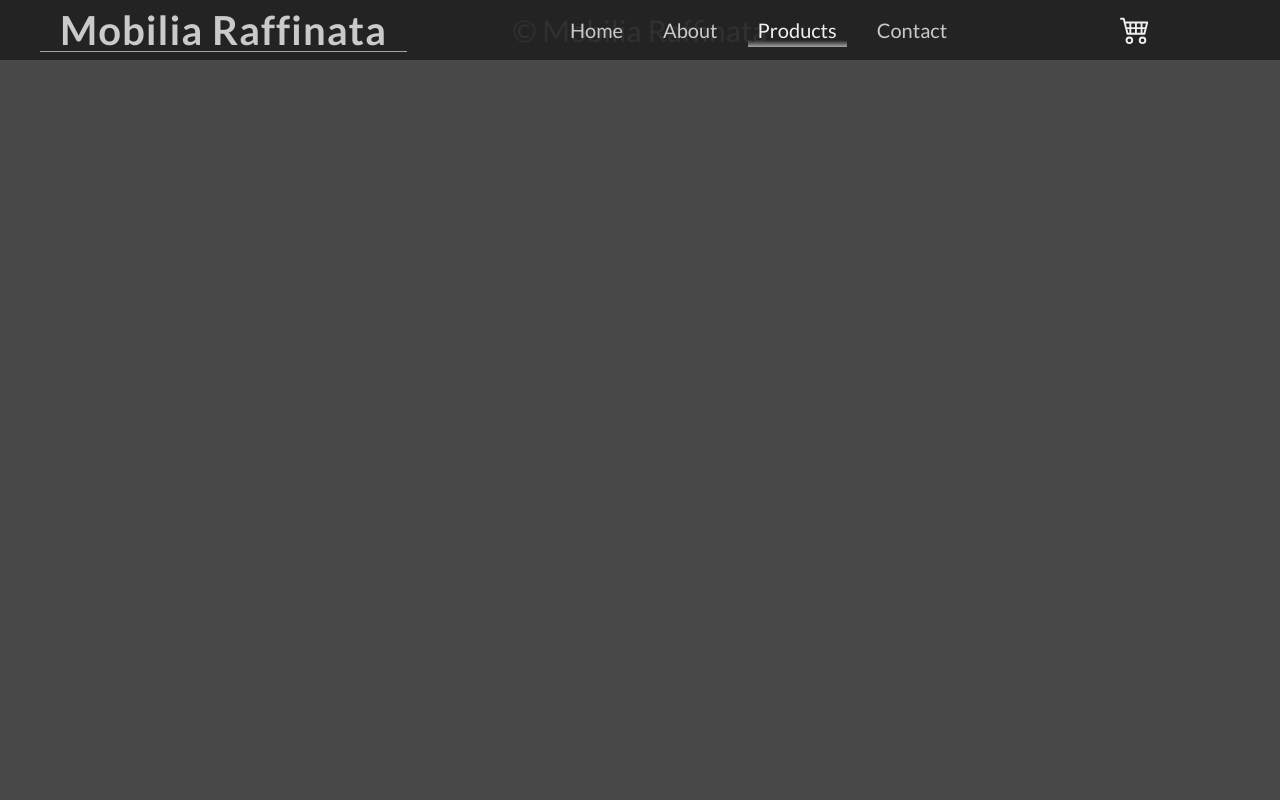
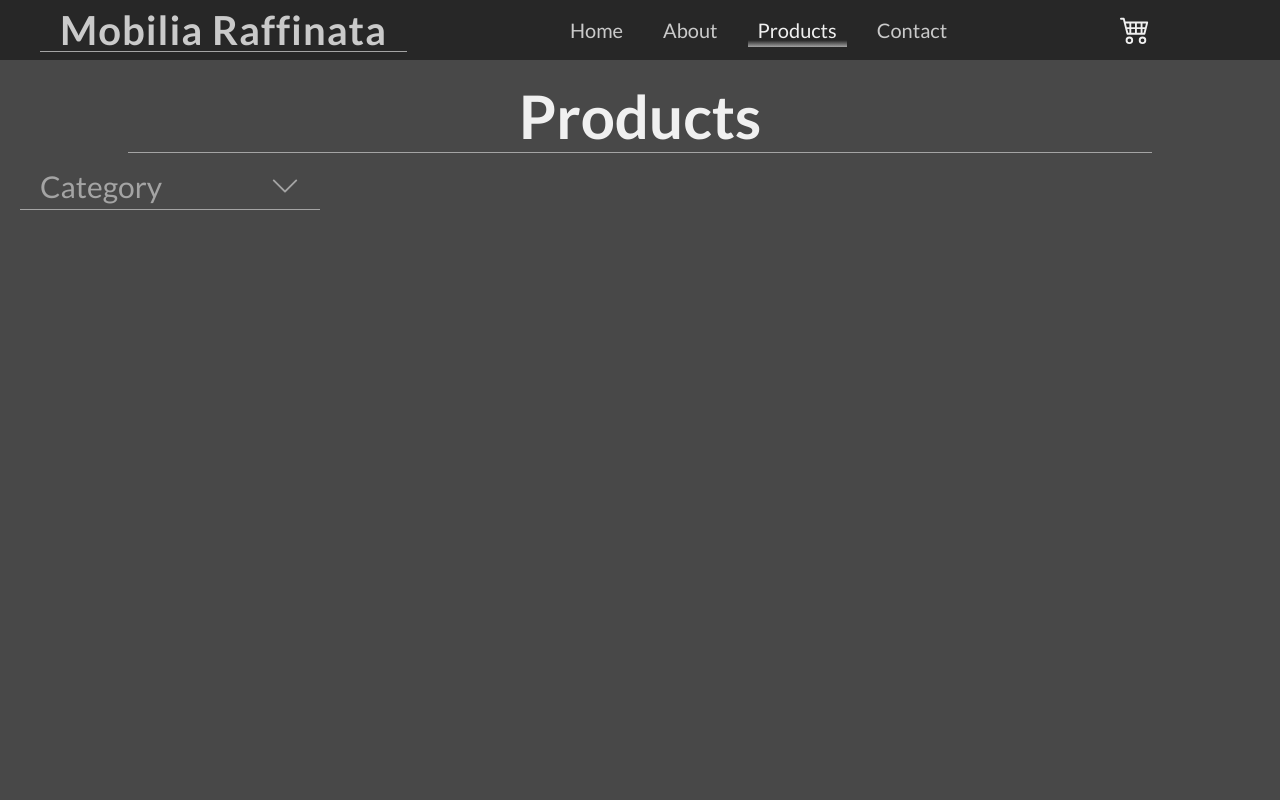
Before and after one commit to rasmussenToniolo/mobilia-raffinata, a React app: page / in a window 1280 px wide. Both pictures are taken after a click on the item "Products". Shown: the top 800 px of the page. Built offline with nearby package versions, Linux system fonts and the light colour scheme.

Commit message:
Drop down checkbox menu

```diff
--- a/src/App.tsx
+++ b/src/App.tsx
@@ -3,9 +3,9 @@ import './sass/main.scss';
 import {Header} from './components/HeaderComponents/Header';
 import {Home} from './components/Pages/Home';
 import {About} from './components/Pages/About';
+import { Products } from './components/Pages/Products/Products';
 import {Contact} from './components/Pages/Contact';
 import {Footer} from './components/Footer';
-const productsData = require('./products.json');
 
 export interface CartItem {
   id: number;
@@ -45,6 +45,9 @@ export const App = () => {
         selectedNavEl === 'contact' ?
         <Contact />
         :
+        selectedNavEl === 'products' ?
+        <Products setCartItems={setCartItems} />
+        :
         ''}
       </div>
 
--- /dev/null
+++ b/src/components/Pages/Products/DropDown.tsx
@@ -0,0 +1,35 @@
+import { useState } from "react";
+
+interface DropDownProps {
+  title: string;
+  data: string[];
+}
+
+export function DropDown(props: DropDownProps) {
+  const [open, setOpen] = useState<boolean>(false);
+
+  return (
+    <div className="drop-down">
+      <div onClick={() => setOpen(prev => !prev)} className={`drop-down__title ${open ? 'open' : ''}`}>
+        <p className="drop-down__title--text">{props.title}</p>
+
+        <button className={`drop-down__title--drop-btn ${open ? 'open' : ''}`}>
+          <svg xmlns="http://www.w3.org/2000/svg" width="16" height="16" fill="currentColor" className="bi bi-chevron-down" viewBox="0 0 16 16">
+            <path fillRule="evenodd" d="M1.646 4.646a.5.5 0 0 1 .708 0L8 10.293l5.646-5.647a.5.5 0 0 1 .708.708l-6 6a.5.5 0 0 1-.708 0l-6-6a.5.5 0 0 1 0-.708z"/>
+          </svg>
+        </button>
+      </div>
+
+      <div className={`drop-down__options ${open ? 'open' : ''}`}>
+        <ul className="drop-down__options--list">
+          {props.data.map(option => (
+            <li key={`${props.title}-${option}`} className="drop-down__options--list__item">
+              <input name={props.title} id={option} type="checkbox" className="drop-down__options--list__item--checkbox" />
+              <label htmlFor={option} className="drop-down__options--list__item--label">{option}</label>
+            </li>
+          ))}
+        </ul>
+      </div>
+    </div>
+  )
+}
--- /dev/null
+++ b/src/components/Pages/Products/Filters.tsx
@@ -0,0 +1,11 @@
+import { Product } from "./Products"
+import { DropDown } from "./DropDown";
+
+export function Filters(props: {data: Product[]; setData: (data: Product[]) => void;}) {
+
+  return (
+    <div className="products__filters">
+      <DropDown title="category" data={['sofa', 'chair', 'table']} />
+    </div>
+  )
+}
--- /dev/null
+++ b/src/components/Pages/Products/Products.tsx
@@ -0,0 +1,42 @@
+const productsData = require('../../../products.json');
+import { useState } from "react";
+import { CartItem } from "../../../App";
+import { Filters } from "./Filters";
+console.log(productsData.data[0])
+
+interface ProductRating {
+  dateTime: string;
+  description: string;
+  name: string;
+  rating: number;
+  title: string;
+}
+
+export interface Product {
+  category: string;
+  colors: string[];
+  description: string;
+  id: string;
+  images: string[];
+  name: string;
+  price: number;
+  ratings?: ProductRating[];
+  stock: number;
+}
+
+export function Products(props: {setCartItems: (items: CartItem[]) => void;}) {
+
+  const [data, setData] = useState<Product[]>(productsData.data);
+
+  return (
+    <main className="products">
+      <h2 className="products__title page-title">Products</h2>
+
+      <section className="products__store">
+        <Filters setData={setData} data={data} />
+
+
+      </section>
+    </main>
+  )
+}
--- a/src/products.json
+++ b/src/products.json
@@ -1,5 +1,5 @@
 {
-  "products": [
+  "data": [
     {
       "name": "Antique striped",
       "description": "Lorem ipsum dolor sit amet, consectetur adipiscing elit, sed do eiusmod tempor incididunt ut labore et dolore magna aliqua. Ut enim ad minim veniam, quis nostrud exercitation ullamco laboris nisi ut aliquip ex ea commodo consequat. Duis aute irure dolor in reprehenderit in voluptate velit esse cillum dolore eu fugiat nulla pariatur. Excepteur sint occaecat cupidatat non proident, sunt in culpa qui officia deserunt mollit anim id est laborum.",
--- a/src/sass/base/_base.scss
+++ b/src/sass/base/_base.scss
@@ -18,9 +18,6 @@ html {
     font-size: 40%;
   }
 
-  // @media (max-width: 600px) {
-  //   font-size: 50%;
-  // }
 }
 
 
--- /dev/null
+++ b/src/sass/components/_dropDown.scss
@@ -0,0 +1,106 @@
+.drop-down {
+  width: 100%;
+  overflow: hidden;
+
+  &__title {
+    position: relative;
+    z-index: 40;
+    display: flex;
+    justify-content: space-between;
+    align-items: center;
+    padding: .5rem 2rem;
+    cursor: pointer;
+    background-color: $dark-grey;
+
+    &.open {
+      border-bottom-color: transparent;
+    }
+
+    &--text {
+      font-size: 3rem;
+      text-transform: capitalize;
+      color: $light-grey;
+      user-select: none;
+      transition: color $fast-transition linear;
+    }
+
+    &--drop-btn {
+      border: none;
+      background-color: transparent;
+      display: flex;
+      justify-content: center;
+      align-items: center;
+      cursor: pointer;
+
+      .bi {
+        width: 3rem;
+        height: 3rem;
+        color: $light-grey;
+        transition: color $fast-transition linear, transform $medium-transition ease-in-out;
+      }
+
+      &.open {
+        .bi {
+          transform: rotate(180deg);
+        }
+      }
+    }
+
+    &:hover &--drop-btn .bi,
+    &:hover &--text,
+    &.open &--text,
+    &.open &--drop-btn .bi {
+      color: $white;
+    }
+  }
+
+  &__options {
+    position: relative;
+    z-index: 30;
+    width: 100%;
+    padding-bottom: .5rem;
+    border-bottom: 1px solid $light-grey;
+    transform: translateY(calc(-100% + 1px)); // + 1px to be able to display the border
+    transition: transform $medium-transition ease-in-out;
+
+    &.open {
+      // slide down
+      transform: translateY(0);
+    }
+
+    &--list {
+      list-style-type: none;
+
+      &__item {
+        display: flex;
+        justify-content: center;
+        align-items: center;
+
+        background-color: $dark-grey;
+        user-select: none;
+
+        color: $white;
+        font-size: 1.8rem;
+        text-transform: capitalize;
+
+        border-radius: 2px;
+
+        &--checkbox {
+          margin-left: 1rem;
+          background-color: $medium-grey;
+        }
+
+        &--label {
+          width: 100%;
+          cursor: pointer;
+          padding: 1rem;
+        }
+
+        &:hover {
+          background-color: $darker-grey;
+        }
+      }
+    }
+
+  }
+}
--- a/src/sass/main.scss
+++ b/src/sass/main.scss
@@ -6,6 +6,7 @@
 @import './base/typography';
 
 @import './components/body';
+@import './components/dropDown';
 @import './components/footer';
 @import './components/header';
 @import './components/navbar';
@@ -14,3 +15,4 @@
 @import './pages/about';
 @import './pages/contact';
 @import './pages/home';
+@import './pages/products';
--- a/src/sass/pages/_contact.scss
+++ b/src/sass/pages/_contact.scss
@@ -1,14 +1,12 @@
 .contact {
   z-index: 990;
   position: relative;
-  top: 0;
-  left: 0;
   width: 100%;
   height: calc(100vh - 6rem);
   background-color: $dark-grey;
 
   &__title {
-    padding-top: 10rem;
+    padding-top: 8rem;
     margin: auto;
 
     @media (max-width: 700px) {
--- /dev/null
+++ b/src/sass/pages/_products.scss
@@ -0,0 +1,27 @@
+.products {
+  position: relative;
+
+  &__title {
+    position: relative;
+    z-index: 100;
+    padding-top: 8rem;
+    margin: auto;
+    // margin-bottom: 2rem;
+    background-color: $dark-grey;
+    // width: 100%;
+  }
+
+  &__store {
+    height: 100rem;
+    width: 100%;
+    // border: 2px solid white;
+  }
+
+  &__filters {
+    width: 30rem;
+    height: 100%;
+    margin: 0 2rem;
+    padding-top: 1rem;
+    // border: 2px solid white;
+  }
+}
```
